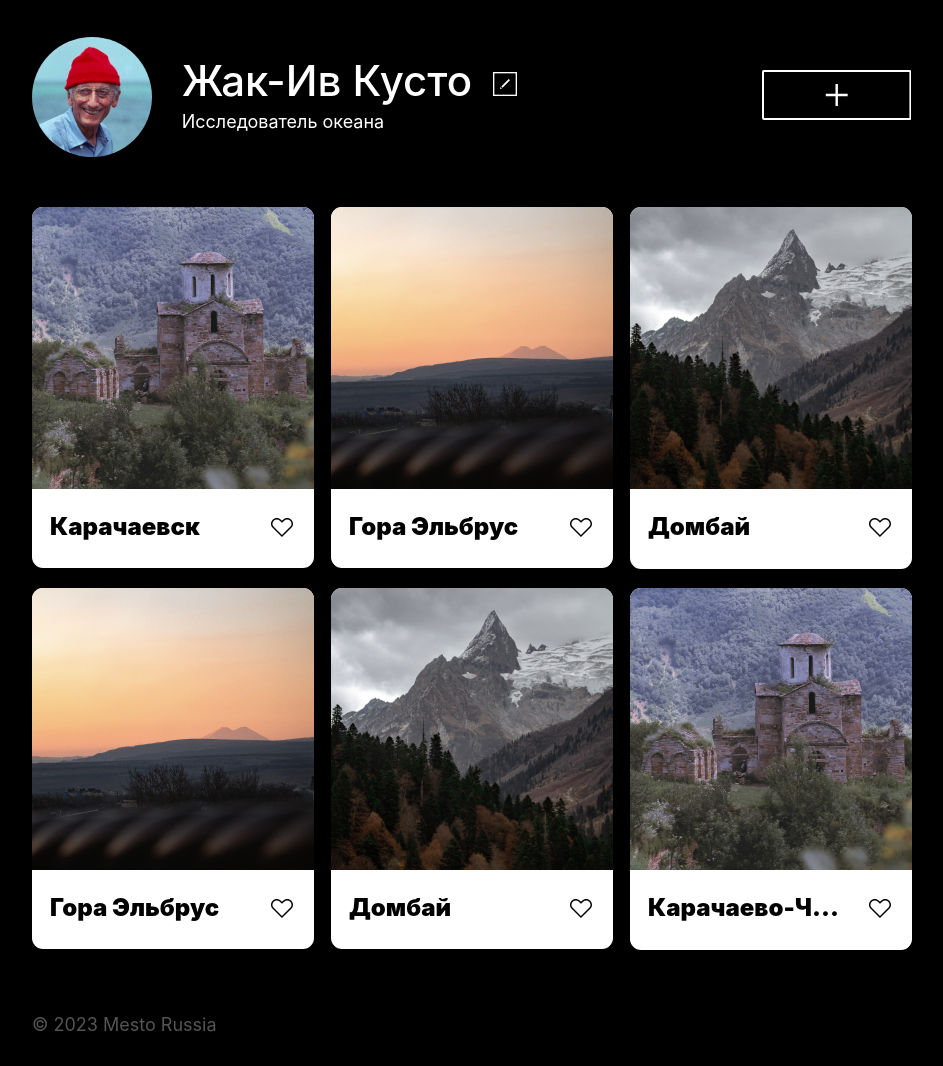
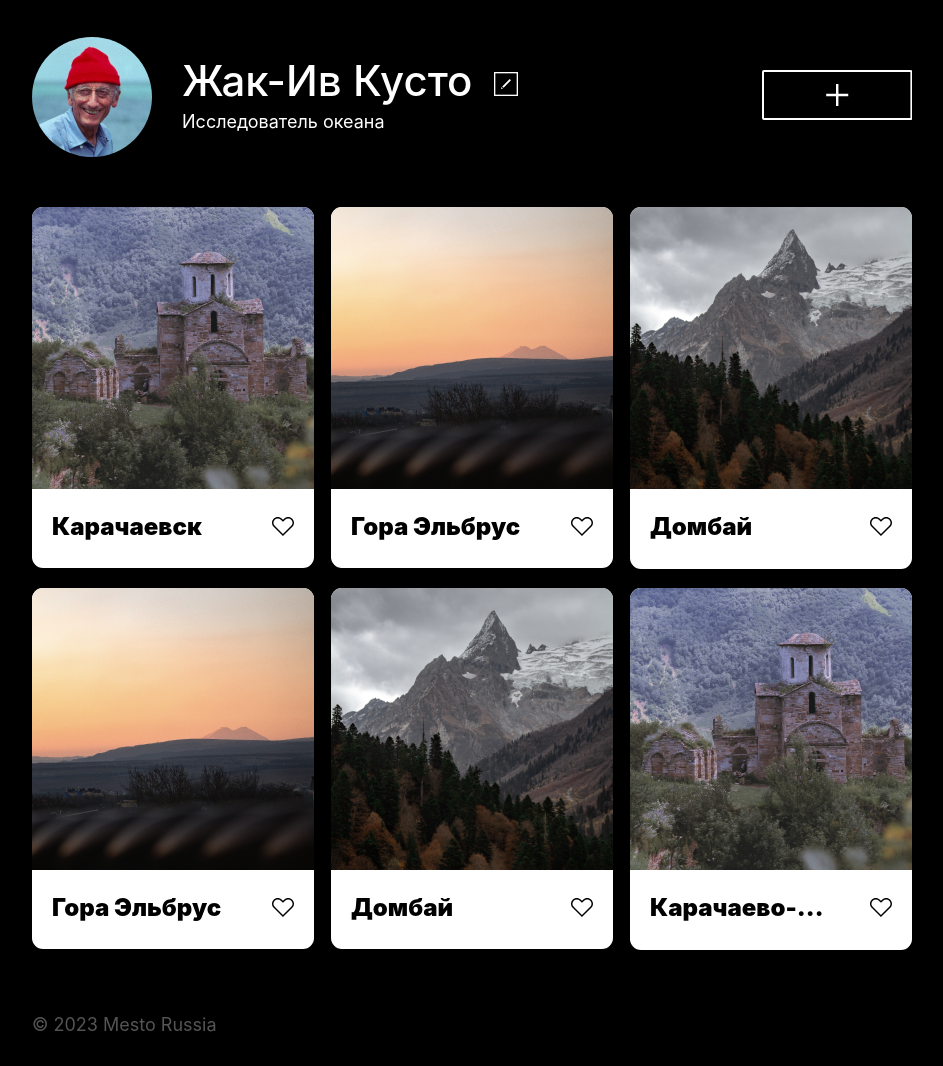
Before and after one commit to doshalnev/mesto-project, a plain HTML site: page index.html in a window 1280 px wide. Shown: the part 123-1189 px from the top of the page, without its empty margins (168-1111 px from the left). Drawn offline with Linux system fonts and the light colour scheme; a web font is replaced by a local one.

Commit message:
исправление ошибок после второй проверки

```diff
--- /dev/null
+++ b/blocks/element/__content/element__content.css
@@ -0,0 +1,11 @@
+.element__content {
+  margin: 20px 20px 0 20px;
+  display: flex;
+  justify-content: space-between;
+}
+
+@media screen (max-width: 400px) {
+  .element__content {
+    margin: 10px 10px 0 10px
+  }
+}
--- a/blocks/element/__like/element__like.css
+++ b/blocks/element/__like/element__like.css
@@ -1,7 +1,7 @@
 .element__like {
   width: 22px;
   height: 19px;
-  margin: 6px 3px 0 0;
+  margin: 5px 0;
   background-image: url(../../../images/Like.svg);
   background-size: cover;
   background-repeat: no-repeat;
--- a/blocks/element/__title/element__title.css
+++ b/blocks/element/__title/element__title.css
@@ -1,8 +1,7 @@
 .element__title {
-  max-width: 246px;
-  margin: 20px auto;
-  display: flex;
-  justify-content: space-between;
+  width: 78%;
+  max-width: 200px;
+  margin: 0;
   font-size: 24px;
   font-style: normal;
   font-weight: 900;
@@ -11,11 +10,3 @@
   white-space: nowrap;
   overflow: hidden;
 }
-
-@media screen and (max-width:900px) {
-  .element__title {
-    margin: 20px auto;
-    display: flex;
-    justify-content: space-between;
-  }
-}
--- a/blocks/form/__close/form__close.css
+++ b/blocks/form/__close/form__close.css
@@ -7,7 +7,7 @@
   background-image: url(../../../images/Close-Icon.svg);
   background-repeat: no-repeat;
   background-size: contain;
-  background-color: #000;
+  background-color: rgba(0, 0, 0, 0);
   transition: 2ms;
   z-index: 2;
 }
@@ -18,6 +18,7 @@
 
 @media screen and (max-width: 350px) {
   .form__close {
+    top: -35px;
     right: 0;
     min-width: 20px;
     min-height: 20px;
--- a/blocks/popup/__container/popup__container.css
+++ b/blocks/popup/__container/popup__container.css
@@ -1,6 +1,6 @@
 .popup__container {
   display: block;
-  width: 29.3%;
+  width: 26.5%;
   min-height: 300px;
   margin: auto;
   position: relative;
@@ -13,7 +13,7 @@
   z-index: 5;
 }
 
-@media screen and (max-width: 350px) {
+@media screen and (max-width: 730px) {
   .popup__container {
     width: 79%;
     min-height: 295px;
--- a/blocks/profile/__subtitle/profile__subtitle.css
+++ b/blocks/profile/__subtitle/profile__subtitle.css
@@ -5,11 +5,15 @@
   font-style: normal;
   font-weight: 400;
   line-height: normal;
+  text-overflow: ellipsis;
+  overflow: hidden;
+  white-space: nowrap;
+  max-width: 70%;
 }
 
 @media screen and (max-width: 900px) {
   .profile__subtitle {
-    margin: 0 0 33px;
+    margin: 0 0 33px 42px;
     text-align: center;
     font-size: 14px;
   }
--- a/blocks/profile/__title/profile__title.css
+++ b/blocks/profile/__title/profile__title.css
@@ -5,6 +5,10 @@
   line-height: normal;
   font-style: normal;
   font-weight: 500;
+  text-overflow: ellipsis;
+  overflow: hidden;
+  white-space: nowrap;
+  max-width: 100%;
 }
 
 @media screen and (max-width: 900px) {
--- a/blocks/profile/profile.css
+++ b/blocks/profile/profile.css
@@ -4,7 +4,7 @@
   margin: 0 auto 50px;
   display: flex;
   flex-direction: row;
-
+  justify-content: center;
 }
 
 @media screen and (max-width: 900px) {
--- a/index.html
+++ b/index.html
@@ -24,7 +24,6 @@
       </form>
     </div>
   </div>
-
   <header class="header">
     <img class="header__logo" src="./images/logo.svg" alt="Логотип Место">
   </header>
@@ -44,39 +43,45 @@
     <section class="elements">
       <div class="element">
         <img class="element__photo" src="./images/karachaevsk.jpg" alt="Строение Карачаевска">
-        <h2 class="element__title">Карачаевск
+        <div class="element__content">
+          <h2 class="element__title">Карачаевск</h2>
           <button class="element__like" type="button"></button>
-        </h2>
+        </div>
       </div>
       <div class="element">
         <img class="element__photo" src="./images/elbrus.png" alt="Строение Карачаевска">
-        <h2 class="element__title">Гора Эльбрус
+        <div class="element__content">
+          <h2 class="element__title">Гора Эльбрус</h2>
           <button class="element__like" type="button"></button>
-        </h2>
+        </div>
       </div>
       <div class="element">
         <img class="element__photo" src="./images/dombay.png" alt="Строение Карачаевска">
-        <h2 class="element__title">Домбай
+        <div class="element__content">
+          <h2 class="element__title">Домбай</h2>
           <button class="element__like" type="button"></button>
-        </h2>
+        </div>
       </div>
       <div class="element">
         <img class="element__photo" src="./images/elbrus.png" alt="Строение Карачаевска">
-        <h2 class="element__title">Гора Эльбрус
+        <div class="element__content">
+          <h2 class="element__title">Гора Эльбрус</h2>
           <button class="element__like" type="button"></button>
-        </h2>
+        </div>
       </div>
       <div class="element">
         <img class="element__photo" src="./images/dombay.png" alt="Строение Карачаевска">
-        <h2 class="element__title">Домбай
+        <div class="element__content">
+          <h2 class="element__title">Домбай</h2>
           <button class="element__like" type="button"></button>
-        </h2>
+        </div>
       </div>
       <div class="element">
         <img class="element__photo" src="./images/karachaevsk.jpg" alt="Строение Карачаевска">
-        <h2 class="element__title">Карачаево-Ч...
+        <div class="element__content">
+          <h2 class="element__title">Карачаево-Черкесия</h2>
           <button class="element__like" type="button"></button>
-        </h2>
+        </div>
       </div>
     </section>
   </main>
--- a/pages/index.css
+++ b/pages/index.css
@@ -13,6 +13,7 @@
 @import url(../blocks/elements/elements.css);
 @import url(../blocks/element/element.css);
 @import url(../blocks/element/__photo/element__photo.css);
+@import url(../blocks/element/__content/element__content.css);
 @import url(../blocks/element/__title/element__title.css);
 @import url(../blocks/element/__like/element__like.css);
 @import url(../blocks/element/__like/_active/element__like_active.css);
```
